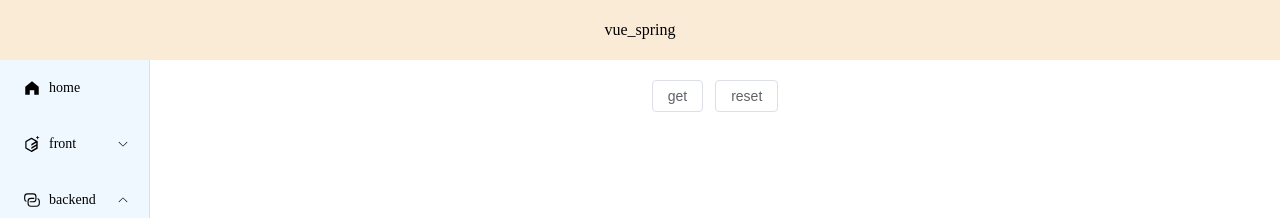
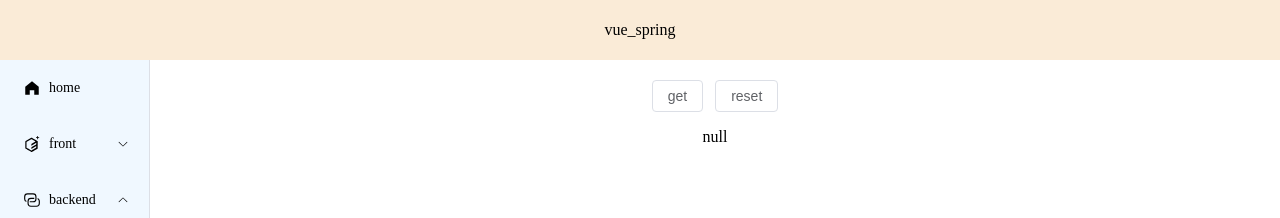
Before and after one commit to MadLogarithm/vue_spring, a Vue app: page /basicGet in a window 1280 px wide. Shown: the top 218 px of the page. Built offline with nearby package versions, Linux system fonts and the light colour scheme.

Commit message:
style(): update default responseMessage

```diff
--- a/src/components/BasicGet.vue
+++ b/src/components/BasicGet.vue
@@ -5,7 +5,7 @@ export default {
   name: "BasicGet",
   data() {
     return {
-      responseMessage: ''
+      responseMessage: 'null'
     }
   },
   methods: {
@@ -20,7 +20,7 @@ export default {
           });
     },
     resetHello() {
-      this.responseMessage = null;
+      this.responseMessage = 'null';
     }
   }
 }
```
